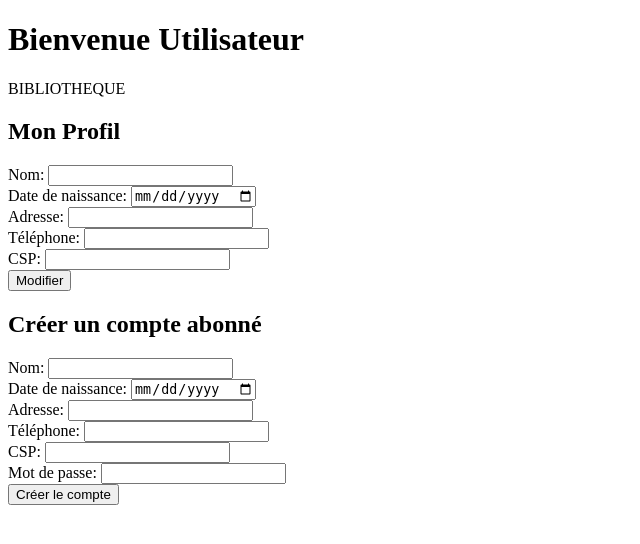
After one commit to Maxime-drc/TP3-bibliotheque, a CodeIgniter 4 app: the page made by appstarter/app/Views/abonne.php in a window 1280 px wide. The commit adds this page. Shown: the top 544 px of the page, without its empty margins (0-640 px from the left). Run offline with PHP 8.4 and a stand-in for CodeIgniter, Linux system fonts and the light colour scheme; the template is opened without the code that fills it, so the values that code supplies are empty; some libraries are stand-ins or nearby versions.

Commit message:
New Commit

```diff
--- /dev/null
+++ b/appstarter/app/Views/abonne.php
@@ -0,0 +1,34 @@
+<!DOCTYPE html>
+<html lang="fr">
+<head>
+    <meta charset="UTF-8">
+    <title>Page Bibliotheque</title>
+</head>
+<body>
+    <h1>Bienvenue Utilisateur</h1>
+    <p>BIBLIOTHEQUE</p>
+</body>
+</html>
+
+<h2>Mon Profil</h2>
+
+<form method="post" action="/abonne/modifierProfil">
+    Nom: <input type="text" name="nom_abonne" value="<?= $abonne['nom_abonne'] ?>"><br>
+    Date de naissance: <input type="date" name="date_naissance_abonne" value="<?= $abonne['date_naissance_abonne'] ?>"><br>
+    Adresse: <input type="text" name="adresse_abonne" value="<?= $abonne['adresse_abonne'] ?>"><br>
+    Téléphone: <input type="text" name="telephone_abonne" value="<?= $abonne['telephone_abonne'] ?>"><br>
+    CSP: <input type="text" name="CSP_abonne" value="<?= $abonne['CSP_abonne'] ?>"><br>
+    <button type="submit">Modifier</button>
+</form>
+
+<h2>Créer un compte abonné</h2>
+
+<form action="/abonne/creer" method="post">
+    Nom: <input type="text" name="nom_abonne" required><br>
+    Date de naissance: <input type="date" name="date_naissance_abonne"><br>
+    Adresse: <input type="text" name="adresse_abonne"><br>
+    Téléphone: <input type="text" name="telephone_abonne"><br>
+    CSP: <input type="text" name="CSP_abonne"><br>
+    Mot de passe: <input type="password" name="mot_de_passe" required><br>
+    <button type="submit">Créer le compte</button>
+</form>
--- a/appstarter/app/Views/welcome_message.php
+++ b/appstarter/app/Views/welcome_message.php
@@ -292,6 +292,11 @@
 
 </div>
 
+<h2>Bienvenue <?= session('abonne')['nom_abonne'] ?></h2>
+<p>Vous êtes connecté !</p>
+<a href="/abonne/profil">Voir mon profil</a> |
+<a href="/abonne/emprunts">Mes emprunts</a>
+
 <!-- FOOTER: DEBUG INFO + COPYRIGHTS -->
 
 <footer>
```
Also changed, not shown: appstarter/app/Config/Routes.php (+10 -1 lines), appstarter/app/Controllers/Abonne.php (added, +19 -0 lines), appstarter/app/Views/bibliotheque.php (deleted, +0 -11 lines), appstarter/app/Controllers/User.php (deleted), 1 other file.
